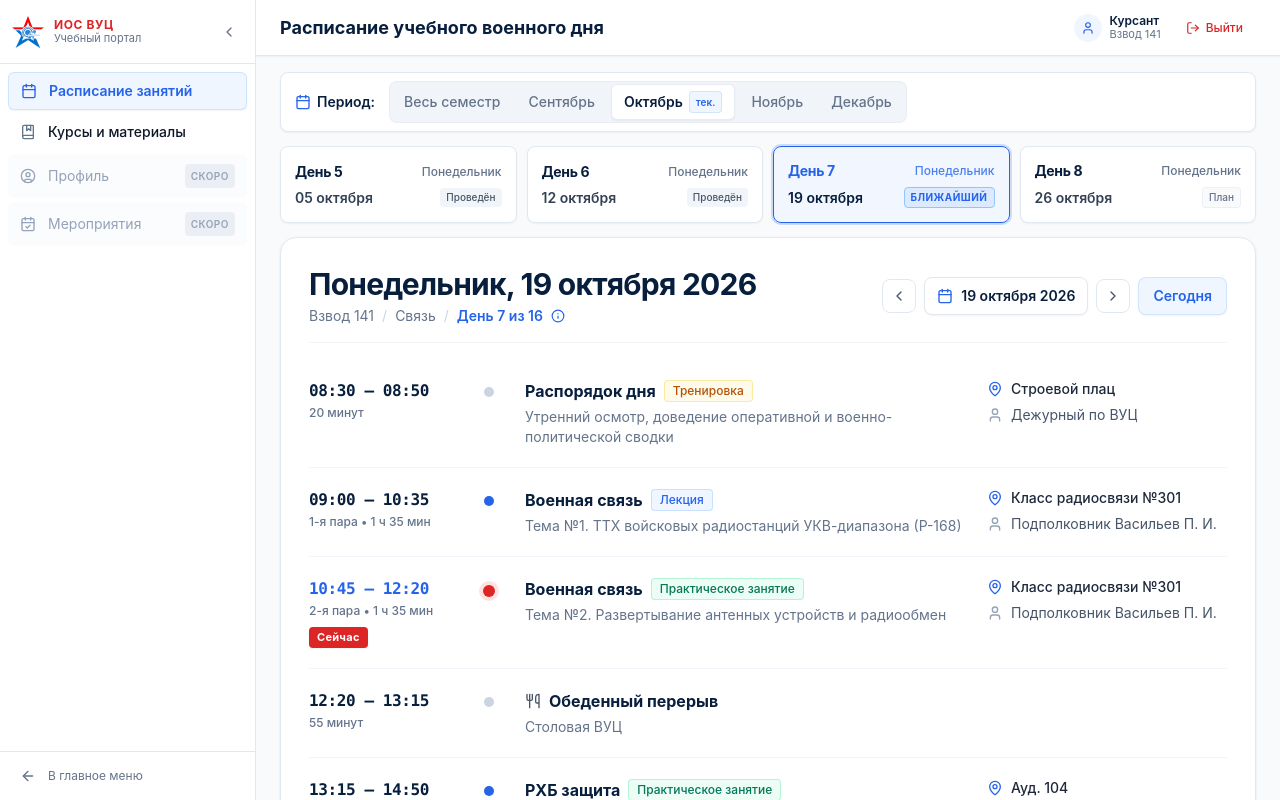
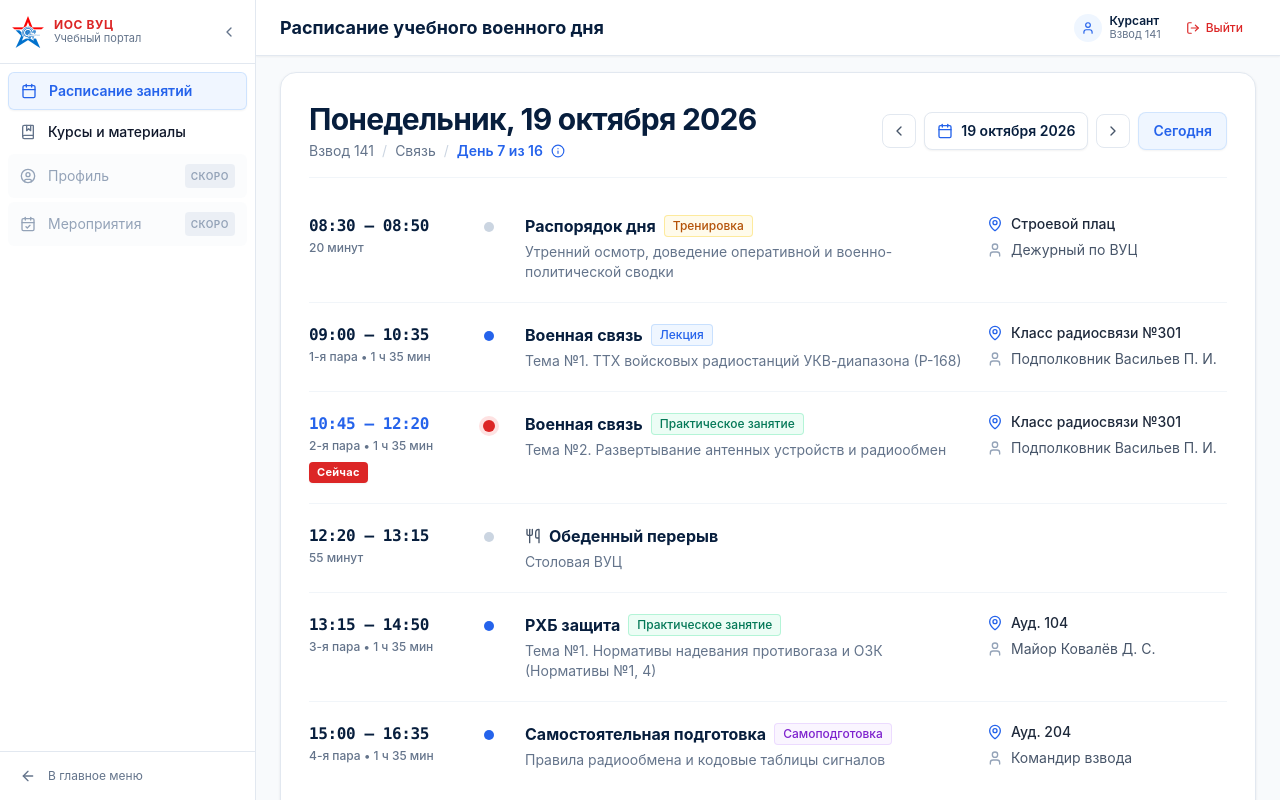
Before and after one commit to goliluxa/vuc-EOS, a React (Vite) app: page /cadet/lms in a window 1280 px wide. Shown: the top 800 px of the page. Built offline with nearby package versions, Linux system fonts and the light colour scheme; no server answers.

Commit message:
fix(lms): remove top period selector and days grid from schedule

```diff
--- a/src/pages/cadet/lms/CadetScheduleSection.tsx
+++ b/src/pages/cadet/lms/CadetScheduleSection.tsx
@@ -1,58 +1,11 @@
 import React, { useState } from 'react';
 import { Calendar, ChevronLeft, ChevronRight, Info } from 'lucide-react';
-import { scheduleService, SEMESTER_MONTHS, MonthOption } from '../../../services/scheduleService';
+import { scheduleService } from '../../../services/scheduleService';
 import { CadetSessionRow, CadetLunchRow } from './CadetSessionRow';
 
 interface CadetScheduleSectionProps {
   initialPlatoon?: string;
 }
-
-const renderDayCardBadge = (
-  isNearest: boolean,
-  isPast: boolean,
-  isSelected: boolean,
-  isCompact: boolean
-) => {
-  if (isNearest) {
-    return (
-      <span
-        className={`text-[9px] sm:text-[10px] font-bold px-1.5 py-0.5 rounded uppercase tracking-wider shrink-0 whitespace-nowrap ${
-          isSelected
-            ? 'bg-blue-100 text-military-blue border border-blue-300'
-            : 'bg-blue-50 text-military-blue border border-blue-200'
-        }`}
-      >
-        {isCompact ? 'Ближ.' : 'Ближайший'}
-      </span>
-    );
-  }
-
-  if (isPast) {
-    return (
-      <span
-        className={`text-[9px] sm:text-[10px] font-medium px-1.5 py-0.5 rounded shrink-0 whitespace-nowrap ${
-          isSelected
-            ? 'bg-white text-slate-700 border border-slate-200'
-            : 'bg-slate-100 text-slate-600'
-        }`}
-      >
-        {isCompact ? 'Пров.' : 'Проведён'}
-      </span>
-    );
-  }
-
-  return (
-    <span
-      className={`text-[9px] sm:text-[10px] font-medium px-1.5 py-0.5 rounded shrink-0 whitespace-nowrap ${
-        isSelected
-          ? 'bg-white text-slate-500 border border-slate-200'
-          : 'bg-slate-50 text-slate-500 border border-slate-200/50'
-      }`}
-    >
-      План
-    </span>
-  );
-};
 
 export const CadetScheduleSection: React.FC<CadetScheduleSectionProps> = ({
   initialPlatoon = 'Взвод 141 (Связь)',
@@ -63,190 +16,31 @@ export const CadetScheduleSection: React.FC<CadetScheduleSectionProps> = ({
   const allDays = scheduleService.getSemesterSchedule(platoon);
   const nearestDay = scheduleService.getNearestUpcomingDay(allDays);
 
-  const [selectedMonth, setSelectedMonth] = useState<MonthOption['key']>(
-    (nearestDay.monthKey as MonthOption['key']) || 'oct'
-  );
   const [selectedDayNumber, setSelectedDayNumber] = useState<number>(nearestDay.dayNumber);
-
-  // Filter visible days according to the selected month tab
-  const visibleDays =
-    selectedMonth === 'all'
-      ? allDays
-      : allDays.filter((d) => d.monthKey === selectedMonth);
 
   // Currently inspected day
   const currentDay = allDays.find((d) => d.dayNumber === selectedDayNumber) || nearestDay;
 
   const isNearestDay = currentDay.dayNumber === nearestDay.dayNumber;
 
-  const handleSelectMonth = (monthKey: MonthOption['key']) => {
-    setSelectedMonth(monthKey);
-    if (monthKey !== 'all') {
-      const monthDays = allDays.filter((d) => d.monthKey === monthKey);
-      if (!monthDays.some((d) => d.dayNumber === selectedDayNumber) && monthDays.length > 0) {
-        setSelectedDayNumber(monthDays[0].dayNumber);
-      }
-    }
-  };
-
   const handlePrevDay = () => {
     if (currentDay.dayNumber > 1) {
-      const prevNum = currentDay.dayNumber - 1;
-      setSelectedDayNumber(prevNum);
-      const prevDayObj = allDays.find((d) => d.dayNumber === prevNum);
-      if (prevDayObj && prevDayObj.monthKey && selectedMonth !== 'all') {
-        setSelectedMonth(prevDayObj.monthKey as MonthOption['key']);
-      }
+      setSelectedDayNumber(currentDay.dayNumber - 1);
     }
   };
 
   const handleNextDay = () => {
     if (currentDay.dayNumber < allDays.length) {
-      const nextNum = currentDay.dayNumber + 1;
-      setSelectedDayNumber(nextNum);
-      const nextDayObj = allDays.find((d) => d.dayNumber === nextNum);
-      if (nextDayObj && nextDayObj.monthKey && selectedMonth !== 'all') {
-        setSelectedMonth(nextDayObj.monthKey as MonthOption['key']);
-      }
+      setSelectedDayNumber(currentDay.dayNumber + 1);
     }
   };
 
   const handleJumpToNearest = () => {
     setSelectedDayNumber(nearestDay.dayNumber);
-    if (nearestDay.monthKey && selectedMonth !== 'all') {
-      setSelectedMonth(nearestDay.monthKey as MonthOption['key']);
-    }
   };
 
   return (
     <div className="space-y-3.5 animate-fade-in">
-      {/* Top Period Selector Bar */}
-      <div className="flex flex-col sm:flex-row sm:items-center justify-between gap-2.5 bg-white border border-surface-border px-3.5 py-2 rounded-lg shadow-xs">
-        {/* Month & Semester Tabs */}
-        <div className="flex items-center gap-1.5 overflow-x-auto no-scrollbar">
-          <div className="flex items-center gap-1.5 text-xs sm:text-sm font-semibold text-navy-deep mr-2 shrink-0">
-            <Calendar className="w-4 h-4 text-military-blue" />
-            <span>Период:</span>
-          </div>
-
-          <div className="flex items-center gap-1 bg-slate-100 p-0.5 rounded-lg border border-slate-200/60">
-            {SEMESTER_MONTHS.map((m) => {
-              const isActive = selectedMonth === m.key;
-              const isOct = m.key === 'oct';
-              return (
-                <button
-                  key={m.key}
-                  type="button"
-                  onClick={() => handleSelectMonth(m.key)}
-                  className={`px-3 py-1.5 text-xs sm:text-sm rounded-md transition-all shrink-0 flex items-center gap-1.5 ${
-                    isActive
-                      ? 'bg-white text-navy-deep shadow-xs font-semibold border border-slate-200/80'
-                      : 'text-content-secondary hover:text-navy-deep hover:bg-white/50 font-medium'
-                  }`}
-                  title={m.fullName}
-                >
-                  <span>{m.label}</span>
-                  {isOct && (
-                    <span
-                      className={`text-[10px] px-1.5 py-0.2 rounded font-semibold ${
-                        isActive
-                          ? 'bg-blue-50 text-military-blue border border-blue-200/60'
-                          : 'bg-slate-200/70 text-slate-600'
-                      }`}
-                    >
-                      тек.
-                    </span>
-                  )}
-                </button>
-              );
-            })}
-          </div>
-        </div>
-      </div>
-
-      {/* Days Grid */}
-      {(() => {
-        const isCompact = visibleDays.length > 4;
-        return (
-          <div
-            className={`grid gap-2 sm:gap-2.5 ${
-              visibleDays.length > 8
-                ? 'grid-cols-2 sm:grid-cols-4 lg:grid-cols-8'
-                : visibleDays.length > 4
-                ? 'grid-cols-2 sm:grid-cols-3 lg:grid-cols-6'
-                : 'grid-cols-2 lg:grid-cols-4'
-            }`}
-          >
-            {visibleDays.map((d) => {
-              const isSelected = d.dayNumber === selectedDayNumber;
-              const isNearest = d.dayNumber === nearestDay.dayNumber;
-              const isPast = (d.isoDate || '') < '2026-10-14';
-
-              const shortDate = isCompact
-                ? d.date
-                    .replace(' 2026', '')
-                    .replace('сентября', 'сен')
-                    .replace('октября', 'окт')
-                    .replace('ноября', 'ноя')
-                    .replace('декабря', 'дек')
-                : d.date.replace(' 2026', '');
-
-              const shortDayOfWeek = isCompact
-                ? d.dayOfWeek === 'Суббота'
-                  ? 'Сб'
-                  : 'Пн'
-                : d.dayOfWeek;
-
-              return (
-                <button
-                  key={d.id}
-                  type="button"
-                  onClick={() => setSelectedDayNumber(d.dayNumber)}
-                  className={`rounded-lg border text-left transition-all ${
-                    isCompact ? 'p-2 sm:p-2.5' : 'p-3 sm:p-3.5'
-                  } ${
-                    isSelected
-                      ? 'bg-blue-50/80 border-military-blue ring-2 ring-military-blue/20 text-navy-deep shadow-xs'
-                      : isNearest
-                      ? 'bg-white border-blue-200 text-navy-deep hover:bg-blue-50/40 shadow-xs'
-                      : 'bg-white border-surface-border text-navy-deep hover:bg-slate-50 hover:border-slate-300 shadow-xs'
-                  }`}
-                >
-                  <div className="flex items-center justify-between gap-1 mb-1.5">
-                    <span
-                      className={`text-xs sm:text-sm font-bold tracking-tight whitespace-nowrap shrink-0 ${
-                        isSelected ? 'text-military-blue' : 'text-navy-deep'
-                      }`}
-                    >
-                      День&nbsp;{d.dayNumber}
-                    </span>
-                    <span
-                      className={`text-[11px] sm:text-xs font-medium whitespace-nowrap shrink-0 ${
-                        isSelected ? 'text-military-blue/80' : 'text-content-secondary'
-                      }`}
-                    >
-                      {shortDayOfWeek}
-                    </span>
-                  </div>
-
-                  <div className="flex items-center justify-between gap-1">
-                    <span
-                      className={`text-xs sm:text-sm font-semibold whitespace-nowrap truncate ${
-                        isSelected ? 'text-navy-deep' : 'text-slate-700'
-                      }`}
-                    >
-                      {shortDate}
-                    </span>
-
-                    {renderDayCardBadge(isNearest, isPast, isSelected, isCompact)}
-                  </div>
-                </button>
-              );
-            })}
-          </div>
-        );
-      })()}
-
       {/* Daily Schedule Timeline Card (matching reference) */}
       <div className="bg-white border border-surface-border rounded-2xl shadow-card p-5 sm:p-7 space-y-4">
         {/* Card Header */}
```
